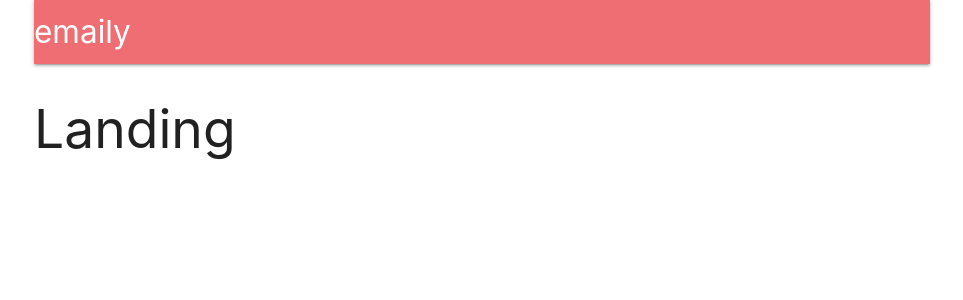
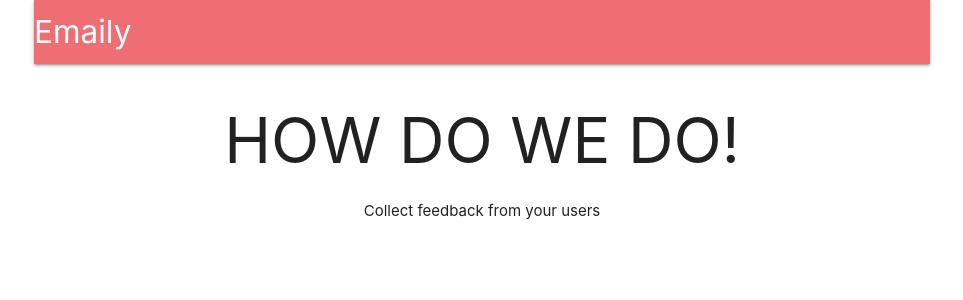
Before and after one commit to BarriF13/Feedback-fullstack, a React (Create React App) app in the folder client/: page / in a window 1280 px wide. Shown: the top 300 px of the page, without its empty margins (158-1121 px from the left). Built offline with nearby package versions, Linux system fonts and the light colour scheme; no server answers.

Commit message:
landing component

```diff
--- a/client/src/components/App.js
+++ b/client/src/components/App.js
@@ -6,10 +6,12 @@
 import * as actions from '../actions';
 
 
+
 import Header from './Header';
+import Landing from './Landing';
 const Dashboard = () => <h2>Dashboard</h2>
 const SurveyNew = () => <h2>SurveyNew</h2>
-const Landing = () => <h2>Landing</h2>
+
 
 class App extends Component {
   componentDidMount(){
--- a/client/src/components/Header.js
+++ b/client/src/components/Header.js
@@ -18,7 +18,7 @@
 
       <nav>
         <div class="nav-wrapper">
-          <a href="" class="left brand-logo">emaily</a>
+          <a href="" class="left brand-logo">Emaily</a>
           <ul id="nav-mobile" class="right">
            {this.renderContent()}
           </ul>
--- /dev/null
+++ b/client/src/components/Landing.js
@@ -0,0 +1,12 @@
+import React from 'react'
+
+const Landing = () => {
+  return (
+    <div style={{ textAlign: 'center'}}>
+      <h1>HOW DO WE DO!</h1>
+      Collect feedback from your users
+    </div>
+  )
+}
+
+export default Landing;
```
Also changed, not shown: 1 other file (tests, documents, lock files or other folders).
